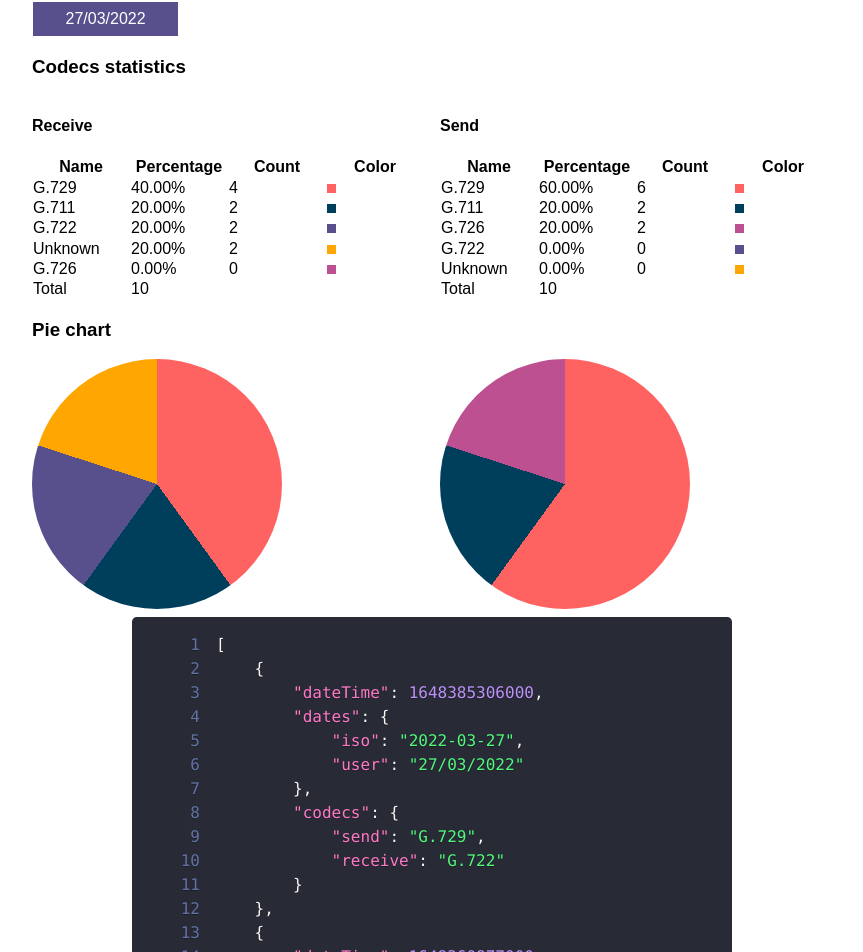
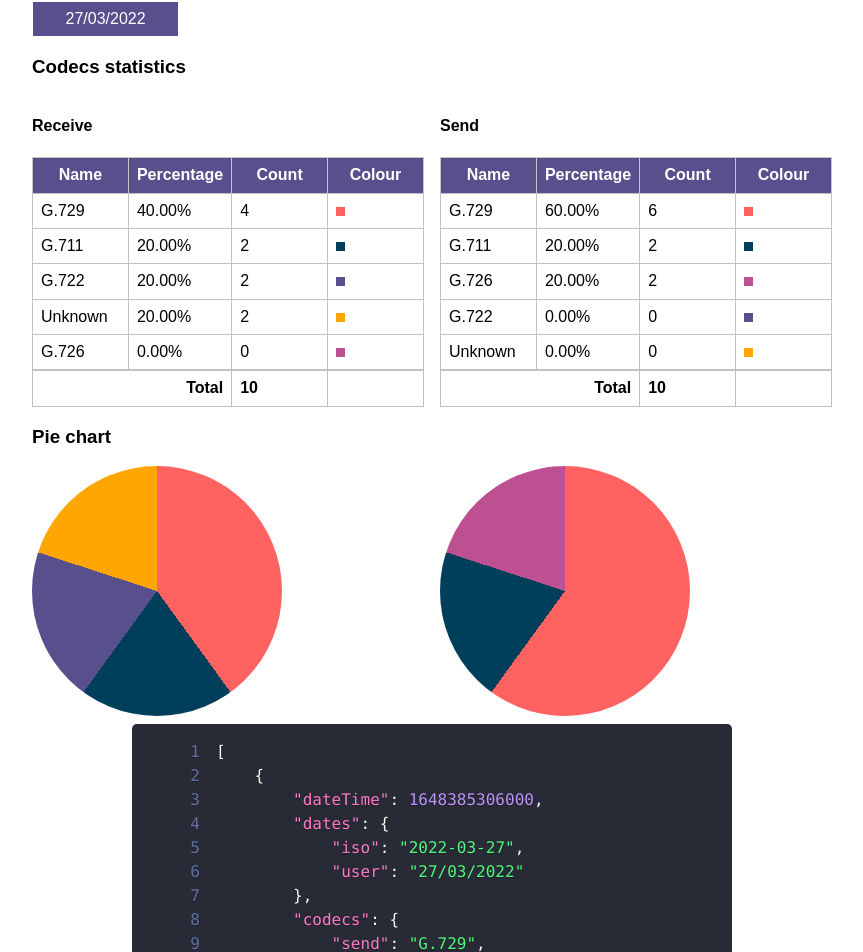
Before and after one commit to maurer2/fernsprecher-kodierer-dekodierer-schau, a React (Create React App) app in the folder app/: page /calls/2022-03-27 in a window 1280 px wide. Shown: the part 1042-1994 px from the top of the page, without its empty margins (208-1071 px from the left). Built offline with nearby package versions, Linux system fonts and the light colour scheme.

Commit message:
Migrated table to Stitches

```diff
--- a/app/src/features/calls/components/Statistics/Statistics.styles.ts
+++ b/app/src/features/calls/components/Statistics/Statistics.styles.ts
@@ -1,9 +1,10 @@
 import { styled, theme } from '../../../../global.styles';
 
-export const StatisticsTable = styled('table', {
+export const Table = styled('table', {
   display: 'grid',
   gridTemplateColumns: '1fr 1fr 1fr 1fr',
-  // gridGap: '1rem',
+  borderTop: `1px solid ${theme.colors.gray}`,
+  borderRight: `1px solid ${theme.colors.gray}`,
 });
 
 // https://github.com/modulz/stitches/issues/214
@@ -11,22 +12,49 @@ export const IgnoredTableElement = styled('div', {
   display: 'contents',
 });
 
-export const StatisticsTableHead = styled(IgnoredTableElement, {});
+// export const StatisticsTableHead = styled(IgnoredTableElement, {});
 // StatisticsTableHead.defaultProps = { as: 'thead' }; // TS error
 
-export const StatisticsTableBody = styled(IgnoredTableElement, {});
+// export const StatisticsTableBody = styled(IgnoredTableElement, {});
 // StatisticsTableBody.defaultProps = { as: 'tbody' }; // TS error
 
-export const StatisticsTableFoot = styled(IgnoredTableElement, {});
+// export const StatisticsTableFoot = styled(IgnoredTableElement, {});
 // StatisticsTableFoot.defaultProps = { as: 'tfoot' }; // TS error
 
-export const StatisticsTableRow = styled(IgnoredTableElement, {});
+// export const StatisticsTableRow = styled(IgnoredTableElement, {});
 // StatisticsTableRow.defaultProps = { as: 'tr' }; // TS error
 
-export const StatisticsTableHeadColumn = styled('th', {
-  background: 'red',
+export const TableCell = styled('td', {
+  padding: '0.5rem',
+  borderLeft: `1px solid ${theme.colors.gray}`,
+  borderBottom: `1px solid ${theme.colors.gray}`,
+
+  // ':where(tr:nth-child(odd)) td': {
+  // background: theme.colors.gray,
+  // },
+
+  variants: {
+    colSpan: {
+      2: {
+        gridColumn: 'span 2',
+        textAlign: 'right',
+      },
+    },
+  },
 });
 
-export const StatisticsTableColumn = styled('td', {
-  background: 'green',
+export const TableCellHead = styled(TableCell, {
+  background: theme.colors.purpleCorallite,
+  color: theme.colors.white,
 });
+
+export const TableCellFoot = styled(TableCell, {
+  borderTop: `1px solid ${theme.colors.gray}`,
+  fontWeight: 'bold',
+});
+
+export const ColourIndicator = styled('span', {
+  display: 'inline-block',
+  width: '1ch',
+  height: '1ch',
+});
--- a/app/src/features/calls/components/Statistics/Statistics.tsx
+++ b/app/src/features/calls/components/Statistics/Statistics.tsx
@@ -17,7 +17,7 @@ const Statistics: FC<Readonly<Types.StatisticsProps>> = ({ codecStatistics }) =>
       count: [] as number[],
     },
   );
-  const numberOfEntriesTotal = codecStatistics.reduce((total, current) => (total + current[2]), 0);
+  const numberOfEntriesTotal = codecStatistics.reduce((total, current) => total + current[2], 0);
   const numberOfDigitsForCount = Math.max(...numberOfDigits.count);
 
   if (!codecStatistics.length) {
@@ -25,46 +25,46 @@ const Statistics: FC<Readonly<Types.StatisticsProps>> = ({ codecStatistics }) =>
   }
 
   return (
-    <Styles.StatisticsTable>
+    <Styles.Table>
       <Styles.IgnoredTableElement as="thead">
         <Styles.IgnoredTableElement as="tr">
-          <th>Name</th>
-          <th>Percentage</th>
-          <th>Count</th>
-          <th>Color</th>
+          <Styles.TableCellHead as="th">Name</Styles.TableCellHead>
+          <Styles.TableCellHead as="th">Percentage</Styles.TableCellHead>
+          <Styles.TableCellHead as="th">Count</Styles.TableCellHead>
+          <Styles.TableCellHead as="th">Colour</Styles.TableCellHead>
         </Styles.IgnoredTableElement>
       </Styles.IgnoredTableElement>
       <Styles.IgnoredTableElement as="tbody">
         {codecStatistics.map(([name, percentage, count]) => (
           <Fragment key={name}>
             <Styles.IgnoredTableElement as="tr">
-              <td>{name}</td>
-              <td>
+              <Styles.TableCell>{name}</Styles.TableCell>
+              <Styles.TableCell>
                 {percentage.toFixed(2)}
                 %
-              </td>
-              <td>{String(count).padStart(numberOfDigitsForCount, '0')}</td>
-              <td>
-                <span
+              </Styles.TableCell>
+              <Styles.TableCell>
+                {String(count).padStart(numberOfDigitsForCount, '0')}
+              </Styles.TableCell>
+              <Styles.TableCell>
+                <Styles.ColourIndicator
                   style={{
-                    display: 'inline-block',
-                    width: '1ch',
-                    height: '1ch',
                     background: `${colourCodecMap[name]}`,
                   }}
                 />
-              </td>
+              </Styles.TableCell>
             </Styles.IgnoredTableElement>
           </Fragment>
         ))}
       </Styles.IgnoredTableElement>
       <Styles.IgnoredTableElement as="tfoot">
         <Styles.IgnoredTableElement as="tr">
-          <td colSpan={2}>Total</td>
-          <td colSpan={1}>{numberOfEntriesTotal}</td>
+          <Styles.TableCellFoot colSpan={2}>Total</Styles.TableCellFoot>
+          <Styles.TableCellFoot>{numberOfEntriesTotal}</Styles.TableCellFoot>
+          <Styles.TableCellFoot />
         </Styles.IgnoredTableElement>
       </Styles.IgnoredTableElement>
-    </Styles.StatisticsTable>
+    </Styles.Table>
   );
 };
 
--- a/app/src/global.styles.ts
+++ b/app/src/global.styles.ts
@@ -10,6 +10,7 @@ const { css, styled, theme } = createStitches({
       cheese: '#ffa600',
       black: '#000',
       white: '#fff',
+      gray: '#c3c3c3',
     },
     sizes: {
       contentMaxWidth: '50rem', // temp
--- a/app/src/index.css
+++ b/app/src/index.css
@@ -1,7 +1,3 @@
-.pure-table {
-  margin: auto;
-}
-
 .syntaxhighlight {
   margin: auto;
   max-width: max(300px, 600px);
@@ -16,16 +12,3 @@
   white-space: nowrap;
   width: 1px;
 }
-
-.pure-table tfoot td {
-  border-top: 1px solid #cbcbcb;
-}
-
-.pure-table tfoot td[colspan] {
-  text-align: right;
-  font-weight: bold;
-}
-
-.pure-table tfoot td[colspan] + td[colspan] {
-  text-align: unset;
-}
```
